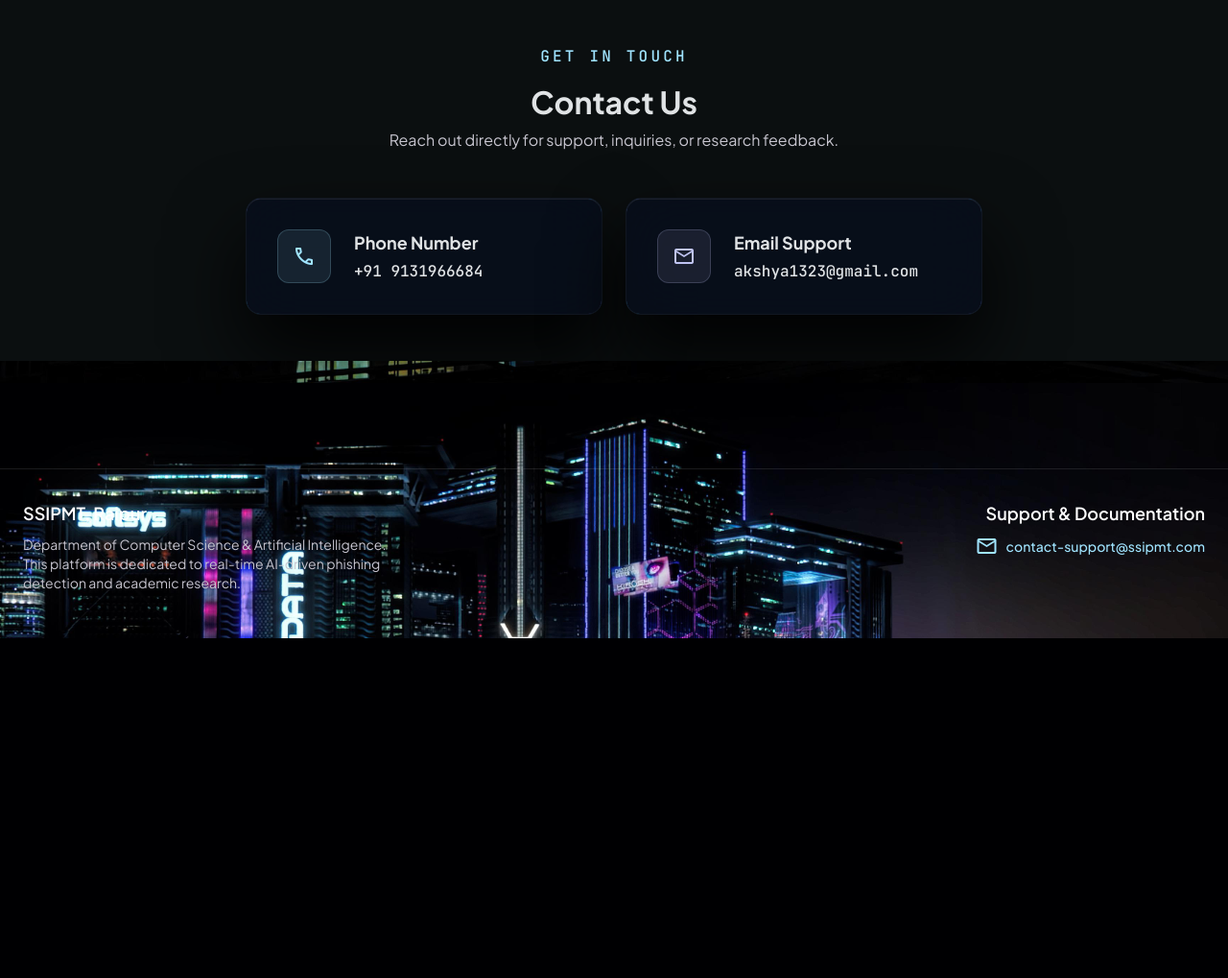
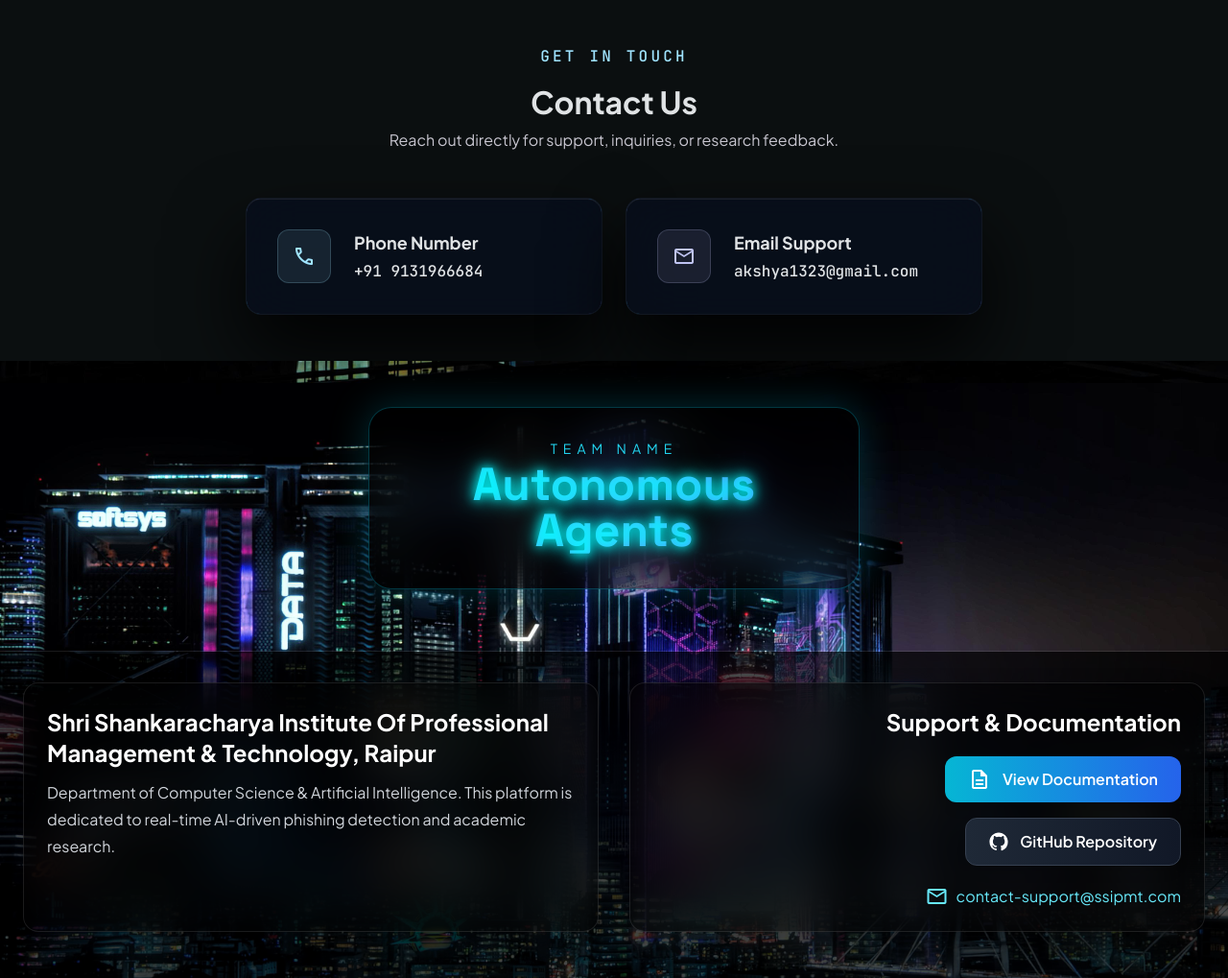
Before and after one commit to VishweshTiwari1323/AI-Phishing-Detector, a Flask app: page /scan in a window 1280 px wide. Shown: the part 2801-3820 px from the top of the page at 96% size. Before the commit the page ends 3466 px from the top, so only its background shows below. Run offline with Flask 3, Linux system fonts and the light colour scheme; parts of the project's set-up code (start-up, migrations or seed data) failed here and were passed over; some libraries are stand-ins or nearby versions.

Commit message:
Updated footer and team name

```diff
--- a/templates/scan.html
+++ b/templates/scan.html
@@ -494,17 +494,97 @@
     </div>
   </div>
 </div>
+<div class="max-w-lg mx-auto rounded-3xl bg-black/40 backdrop-blur-xl border border-cyan-500/30 shadow-[0_0_40px_rgba(6,182,212,0.25)] p-8 text-center">
 
-<footer class="mt-16 border-t border-white/10 pt-8 pb-12">
-    <div class="max-w-container-max mx-auto px-6 grid md:grid-cols-2 gap-8">
-        <div>
-            <h4 class="text-lg font-semibold text-white mb-2">SSIPMT, Raipur</h4>
-            <p class="text-sm text-on-surface-variant max-w-sm">Department of Computer Science & Artificial Intelligence. This platform is dedicated to real-time AI-driven phishing detection and academic research.</p>
+    <p class="uppercase tracking-[6px] text-cyan-400 text-sm mb-2">
+        Team Name
+    </p>
+
+    <h1 class="text-5xl font-extrabold bg-gradient-to-r from-cyan-400 via-blue-400 to-indigo-500 bg-clip-text text-transparent">
+        Autonomous Agents
+    </h1>
+
+</div>
+<footer class="mt-16 border-t border-white/10 pt-8 pb-12 relative">
+
+    <!-- Dark Overlay -->
+    <div class="absolute inset-0 bg-black/70"></div>
+
+    <div class="relative z-10 max-w-container-max mx-auto px-6 grid md:grid-cols-2 gap-8">
+
+        <!-- Left Card -->
+        <div class="bg-black/50 backdrop-blur-xl border border-white/10 rounded-2xl p-6 shadow-2xl">
+
+            <h4 class="text-2xl font-bold text-white mb-3">
+                Shri Shankaracharya Institute Of Professional Management & Technology, Raipur
+            </h4>
+
+            <p class="text-gray-300 leading-7">
+                Department of Computer Science & Artificial Intelligence.
+                This platform is dedicated to real-time AI-driven phishing
+                detection and academic research.
+            </p>
+
         </div>
-        <div class="flex flex-col md:items-end">
-            <h4 class="text-lg font-semibold text-white mb-2">Support & Documentation</h4>
-            <a href="mailto:support@ssipmt.com" class="text-secondary hover:underline text-sm font-medium flex items-center gap-2"><span class="material-symbols-outlined text-sm">mail</span> contact-support@ssipmt.com</a>
+
+        <!-- Right Card -->
+        <div class="bg-black/50 backdrop-blur-xl border border-white/10 rounded-2xl p-6 shadow-2xl flex flex-col md:items-end">
+
+            <h4 class="text-2xl font-bold text-white mb-5">
+                Support & Documentation
+            </h4>
+
+            <!-- Documentation Button -->
+            <a href="{{ url_for('static', filename='css/docs/Phishing_Detection_Project_Documantation.docx') }}"
+               target="_blank"
+               class="inline-flex items-center gap-3 px-6 py-3 rounded-xl
+                      bg-gradient-to-r from-cyan-500 to-blue-600
+                      text-white font-semibold
+                      shadow-lg hover:shadow-cyan-500/50
+                      hover:scale-105 transition-all duration-300">
+
+                <span class="material-symbols-outlined">
+                    description
+                </span>
+
+                View Documentation
+            </a>
+
+            <!-- GitHub Repository -->
+            <a href="https://github.com/VishweshTiwari1323/AI-Phishing-Detector"
+               target="_blank"
+               class="mt-4 inline-flex items-center gap-3 px-6 py-3 rounded-xl
+                      bg-gradient-to-r from-gray-800 to-gray-900
+                      border border-gray-700
+                      text-white font-semibold
+                      shadow-lg hover:shadow-white/20
+                      hover:scale-105 transition-all duration-300">
+
+                <!-- GitHub SVG -->
+                <svg xmlns="http://www.w3.org/2000/svg"
+                     class="w-5 h-5"
+                     fill="currentColor"
+                     viewBox="0 0 24 24">
+                    <path d="M12 .5C5.65.5.5 5.65.5 12a11.5 11.5 0 008 10.93c.58.1.79-.25.79-.56v-2.1c-3.26.71-3.95-1.39-3.95-1.39-.53-1.36-1.3-1.72-1.3-1.72-1.06-.72.08-.71.08-.71 1.18.08 1.8 1.21 1.8 1.21 1.04 1.8 2.73 1.28 3.4.98.11-.76.41-1.28.74-1.57-2.6-.3-5.34-1.3-5.34-5.8 0-1.28.46-2.32 1.2-3.14-.12-.3-.52-1.52.12-3.17 0 0 .98-.31 3.2 1.2a11.2 11.2 0 015.82 0c2.22-1.51 3.2-1.2 3.2-1.2.64 1.65.24 2.87.12 3.17.75.82 1.2 1.86 1.2 3.14 0 4.51-2.75 5.5-5.36 5.79.42.36.79 1.07.79 2.17v3.22c0 .31.21.67.8.56A11.5 11.5 0 0023.5 12C23.5 5.65 18.35.5 12 .5z"/>
+                </svg>
+
+                GitHub Repository
+            </a>
+
+            <!-- Email -->
+            <a href="mailto:contact-support@ssipmt.com"
+               class="mt-5 flex items-center gap-2 text-cyan-300 hover:text-cyan-200 transition">
+
+                <span class="material-symbols-outlined">
+                    mail
+                </span>
+
+                contact-support@ssipmt.com
+
+            </a>
+
         </div>
+
     </div>
 </footer>
 
```
Also changed, not shown: 1 other file.
